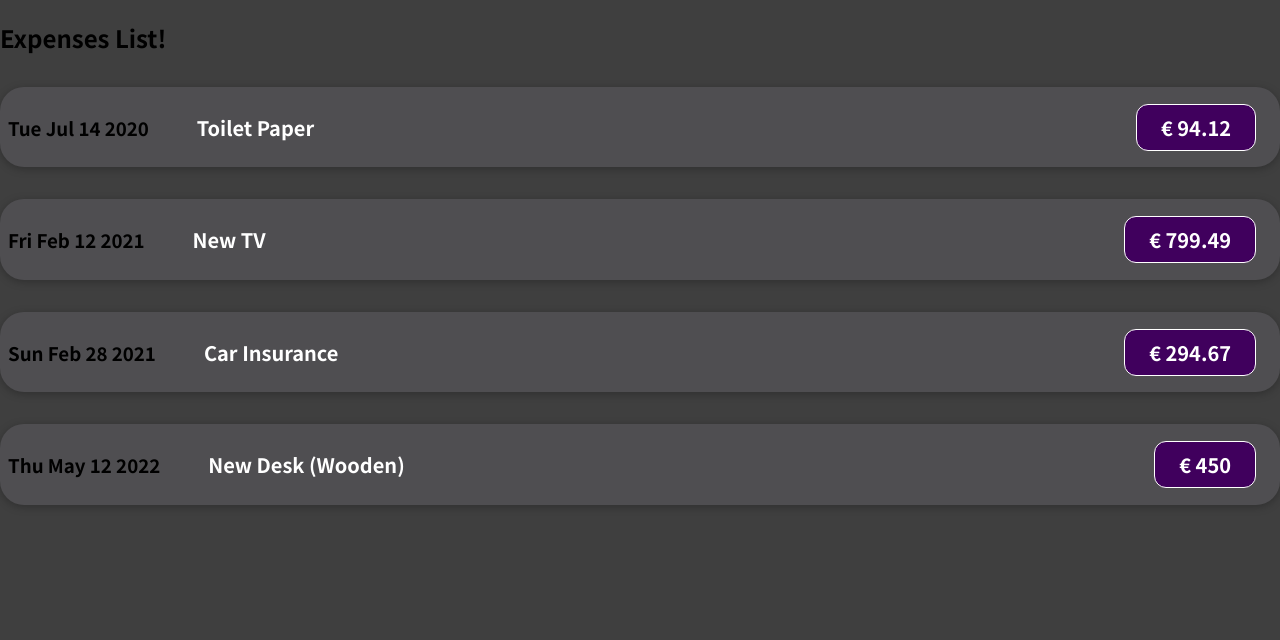
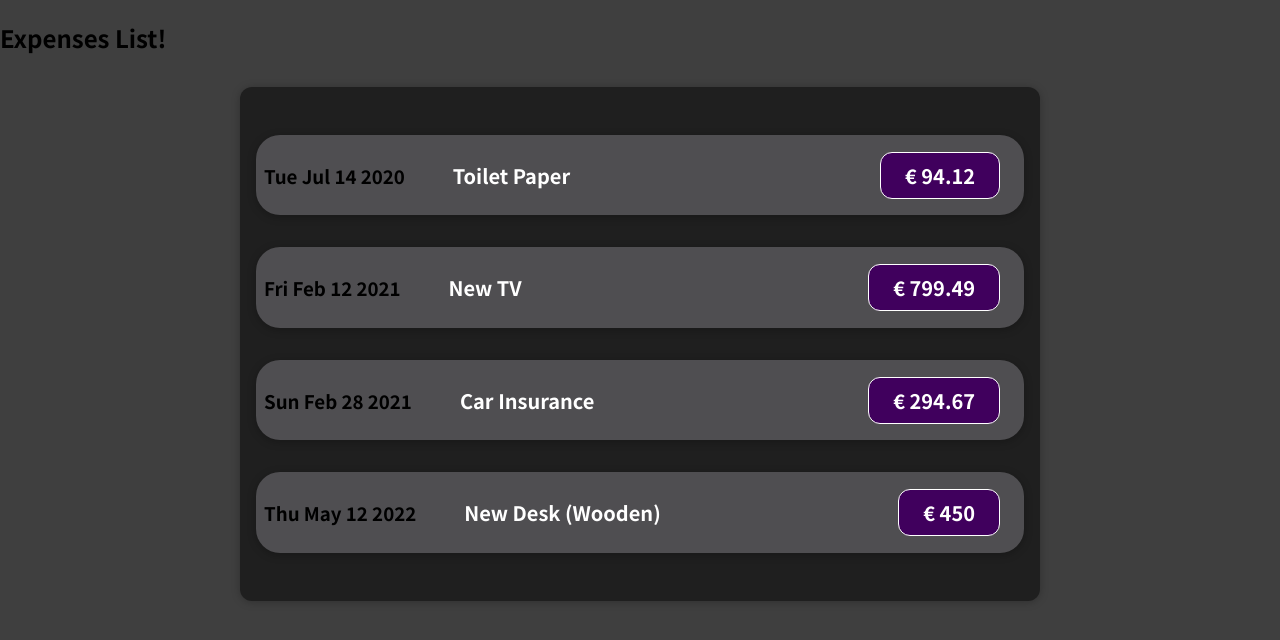
Before and after one commit to IbrahimMuharib/Expenses-react-app, a React (Create React App) app: page / in a window 1280 px wide. Shown: the top 640 px of the page. Built offline with nearby package versions, Linux system fonts and the light colour scheme.

Commit message:
refactor: refactor expenses into its own component

```diff
--- a/src/App.tsx
+++ b/src/App.tsx
@@ -1,21 +1,14 @@
-import ExpenseItem from "./components/ExpenseItem";
 import Expense from "./components/Expense.ts";
 import expensesData from "./components/expensesData.json";
+import Expenses from "./components/Expenses.tsx";
 function App(): JSX.Element | null {
   let expensesList: Expense[] = expensesData;
   return (
     <div>
       <h2>Expenses List!</h2>
-      {expensesList.map((expense, i) => (
-        <ExpenseItem expense={formatExpenseDate(expense)} />
-      ))}
+      <Expenses expenses={expensesList} />
     </div>
   );
 }
 
-function formatExpenseDate(expense: Expense) {
-  expense.date = new Date(expense.date).toDateString();
-  return expense;
-}
-
 export default App;
--- /dev/null
+++ b/src/components/Expenses.css
@@ -0,0 +1,9 @@
+.expenses {
+    padding: 1rem;
+    background-color: rgb(31, 31, 31);
+    margin: 2rem auto;
+    width: 50rem;
+    max-width: 95%;
+    border-radius: 12px;
+    box-shadow: 0 1px 8px rgba(0, 0, 0, 0.25);
+  }
--- /dev/null
+++ b/src/components/Expenses.tsx
@@ -0,0 +1,18 @@
+import "./Expenses.css";
+import Expense from "./Expense";
+import ExpenseItem from "./ExpenseItem";
+function Expenses({ expenses }: { expenses: Expense[] }): JSX.Element | null {
+  return (
+    <div className="expenses">
+      {expenses.map((expense, i) => (
+        <ExpenseItem expense={formatExpenseDate(expense)} />
+      ))}
+    </div>
+  );
+}
+
+function formatExpenseDate(expense: Expense) {
+  expense.date = new Date(expense.date).toDateString();
+  return expense;
+}
+export default Expenses;
```
